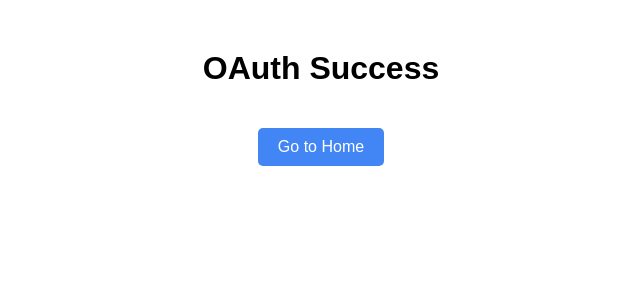
After one commit to henryfrstr/gmail-fetcher, a Django app: template frontend/templates/frontend/success.html in a window 1280 px wide. The commit adds this page. Shown: the top 300 px of the page, without its empty margins (319-959 px from the left). Run offline with Django 4.2, Linux system fonts and the light colour scheme; the template is opened without the code that fills it, so the values that code supplies are empty.

Commit message:
show emails

```diff
--- a/fetch/views.py
+++ b/fetch/views.py
@@ -9,7 +9,7 @@ from rest_framework.permissions import AllowAny
 from rest_framework.response import Response
 from rest_framework import status
 
-from django.shortcuts import redirect
+from django.shortcuts import render, redirect
 
 from .models import GmailAccount
 
@@ -100,7 +100,9 @@ class GoogleOAuthCallbackView(APIView):
 
         self.save_credentials(email, credentials)
 
-        return Response({"message": f"OAuth completed for {email}"}, status=status.HTTP_200_OK)
+        # Pass the success message to the template and redirect to the success page
+        success_message = f"OAuth completed for {email}"
+        return render(request, 'frontend/success.html', {'message': success_message})
 
     def get_email_from_userinfo(self, credentials):
         """Retrieve the user's email from the userinfo endpoint if id_token is not available or invalid."""
--- /dev/null
+++ b/frontend/templates/frontend/success.html
@@ -0,0 +1,44 @@
+<!DOCTYPE html>
+<html lang="en">
+
+<head>
+    <meta charset="UTF-8">
+    <meta name="viewport" content="width=device-width, initial-scale=1.0">
+    <title>OAuth Success</title>
+    <style>
+        body {
+            font-family: Arial, sans-serif;
+        }
+
+        .container {
+            margin-top: 50px;
+            text-align: center;
+        }
+
+        .message {
+            font-size: 18px;
+            color: green;
+        }
+
+        .home-button {
+            padding: 10px 20px;
+            font-size: 16px;
+            margin: 20px;
+            cursor: pointer;
+            background-color: #4285F4;
+            color: white;
+            border: none;
+            border-radius: 5px;
+        }
+    </style>
+</head>
+
+<body>
+    <div class="container">
+        <h1>OAuth Success</h1>
+        <p class="message">{{ message }}</p>
+        <button class="home-button" onclick="window.location.href='/'">Go to Home</button>
+    </div>
+</body>
+
+</html>
--- a/frontend/views.py
+++ b/frontend/views.py
@@ -1,5 +1,7 @@
 from django.shortcuts import render
 from decouple import config
+from fetch.models import GmailAccount
 
 def index(request):
-    return render(request, 'frontend/index.html', {'base_url': config('BASE_URL')})
+    authorized_emails = GmailAccount.objects.all()
+    return render(request, 'frontend/index.html', {'base_url': config('BASE_URL'), 'authorized_emails': authorized_emails})
```
Also changed, not shown: frontend/templates/frontend/index.html (+26 -5 lines).
